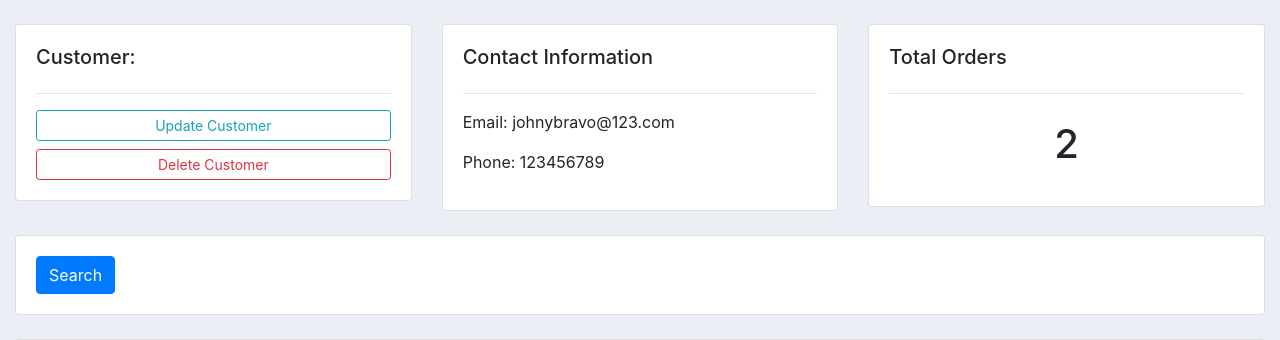
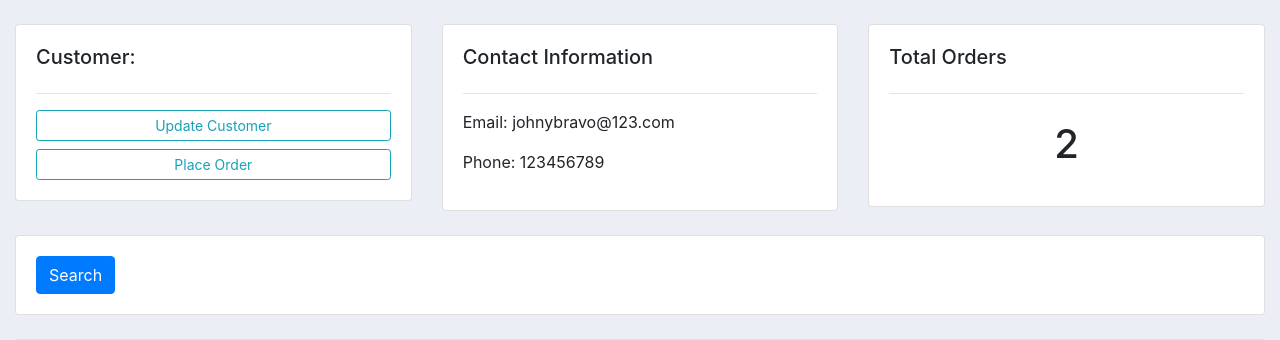
Before and after one commit to aman-m4/CRM, a Django app: page /customer/2/ in a window 1280 px wide. Shown: the part 56-396 px from the top of the page. Run offline with Django 4.2, Linux system fonts and the light colour scheme; data comes from the database, SQL or seed files in the repository; both versions use the stored data as it was after the commit; parts of the project's set-up code (start-up, migrations or seed data) failed here and were passed over; some libraries are stand-ins or nearby versions.

Commit message:
With HTML templates

```diff
--- a/accounts/forms.py
+++ b/accounts/forms.py
@@ -4,4 +4,4 @@ from .models import Order
 class OrderForm(ModelForm):
     class Meta:
         model=Order
-        fiels='__all__'
+        fields='__all__'
--- a/accounts/models.py
+++ b/accounts/models.py
@@ -47,3 +47,6 @@ class Order(models.Model):
     product=models.ForeignKey(Product, null=True, on_delete=models.SET_NULL)
     date_created=models.DateTimeField(auto_now_add=True,null=True)
     status=models.CharField(max_length=200,null=True,choices=STATUS)
+
+    def __str__(self):
+        return self.product.name
--- a/accounts/templates/accounts/customer.html
+++ b/accounts/templates/accounts/customer.html
@@ -10,7 +10,7 @@
 			<h5>Customer:</h5>
 			<hr>
 			<a class="btn btn-outline-info  btn-sm btn-block" href="">Update Customer</a>
-			<a class="btn btn-outline-danger  btn-sm btn-block" href="">Delete Customer</a>
+			<a class="btn btn-outline-info  btn-sm btn-block" href="{% url 'create_order' customer.id %}">Place Order</a>
 
 		</div>
 	</div>
--- a/accounts/templates/accounts/dashboard.html
+++ b/accounts/templates/accounts/dashboard.html
@@ -34,7 +34,6 @@
 		<h5>LAST 5 ORDERS</h5>
 		<hr>
 		<div class="card card-body">
-			<a class="btn btn-primary  btn-sm btn-block" href="{% url 'create_order' %}">Create Order</a>
 			<table class="table table-sm">
 				<tr>
 					<th>Product</th>
@@ -48,8 +47,8 @@
 					<td>{{order.product}}</td>
 					<td>{{order.date_created}}</td>
 					<td>{{order.status}}</td>
-					<td><a class="btn btn-sm btn-info" href=''>Update</a></td>
-					<td><a class="btn btn-sm btn-danger" href=''>Delete</a></td>
+					<td><a class="btn btn-sm btn-info" href="{% url 'update_order' order.id %}">Update</a></td>
+					<td><a class="btn btn-sm btn-danger" href="{% url 'delete_order' order.id %}">Delete</a></td>
 				</tr>
 			 {% endfor %}
 			</table>
--- a/accounts/urls.py
+++ b/accounts/urls.py
@@ -5,5 +5,8 @@ urlpatterns = [
     path('', views.home, name ='home'),
     path('products/', views.products, name='products'),
     path('customer/<str:pk_test>/',views.customer, name='customer'),
-    path('createorder/',views.create_order,name='createorder')
+
+    path('create_order/<str:pk>/',views.create_order,name='create_order'),
+    path('update_order/<str:pk>/',views.update_order,name='update_order'),
+    path('delete_order/<str:pk>/',views.delete_order,name='delete_order')
 ]
--- a/accounts/views.py
+++ b/accounts/views.py
@@ -1,5 +1,5 @@
 from telnetlib import STATUS
-from django.shortcuts import render
+from django.shortcuts import render, redirect
 from django.http import HttpResponse
 from .models import *
 from .forms import OrderForm
@@ -40,12 +40,41 @@ def customer(request, pk_test):
     'orders_count':orders_count}
     return render(request, 'accounts/customer.html',context)
 
-def create_order(request):
+def create_order(request,pk):
+    customer=Customer.objects.get(id=pk)
     form=OrderForm()
 
     if request.method == 'POST':
         print('Printing POST', request.POST)
+        form =OrderForm(request.POST)
+        if form.is_valid():
+            form.save()
+            return redirect('/')
 
     context={'form':form}
 
     return render(request, 'accounts/order_form.html',context)
+
+def update_order(request, pk):
+
+    order=Order.objects.get(id=pk)
+    form=OrderForm(instance=order)
+
+    if request.method == 'POST':
+        print('Printing POST', request.POST)
+        form =OrderForm(request.POST,instance=order)
+        if form.is_valid():
+            form.save()
+            return redirect('/')
+
+    context={'form':form}
+    return render(request, 'accounts/order_form.html',context)
+
+
+def delete_order(request, pk):
+    order=Order.objects.get(id=pk)
+    context={'item':order}
+    if request.method == 'POST':
+        order.delete()
+        return redirect('/')
+    return render(request,'accounts/delete.html',context)
```
Also changed, not shown: accounts/templates/accounts/delete.html (added, +18 -0 lines), db.sqlite3.
